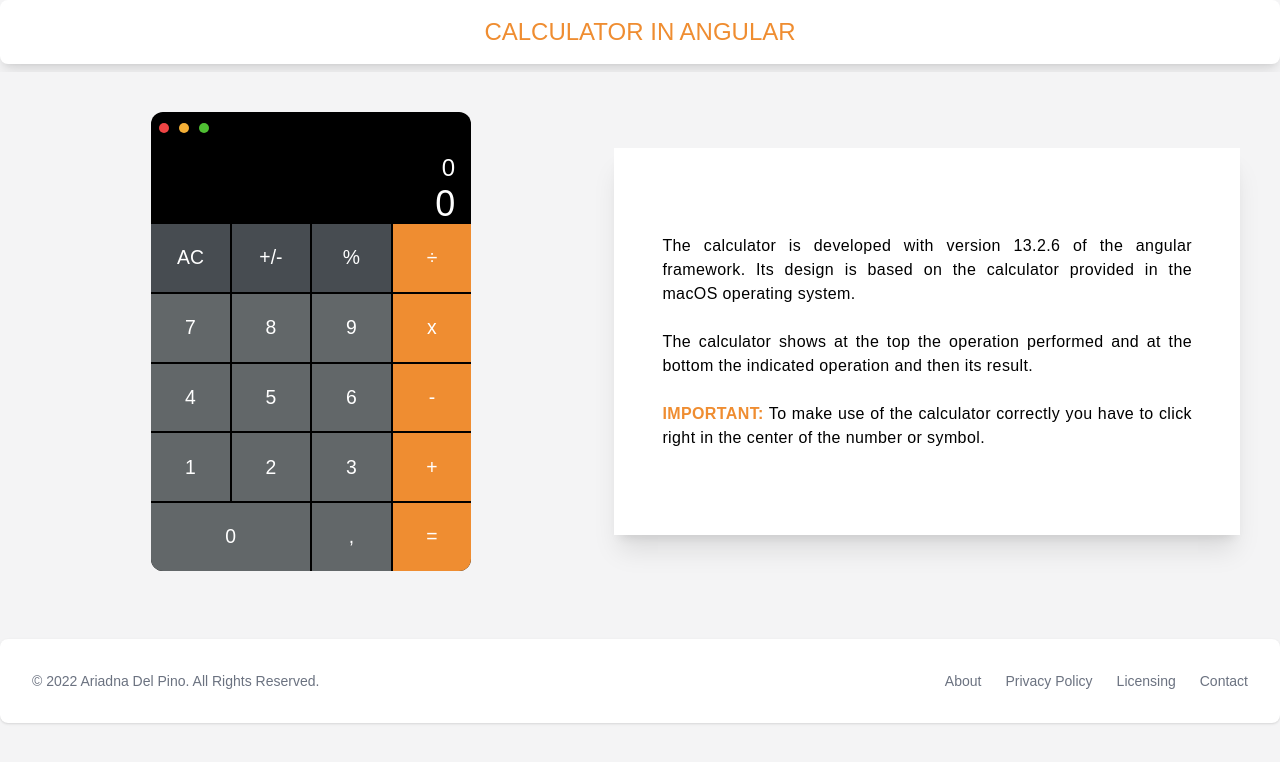
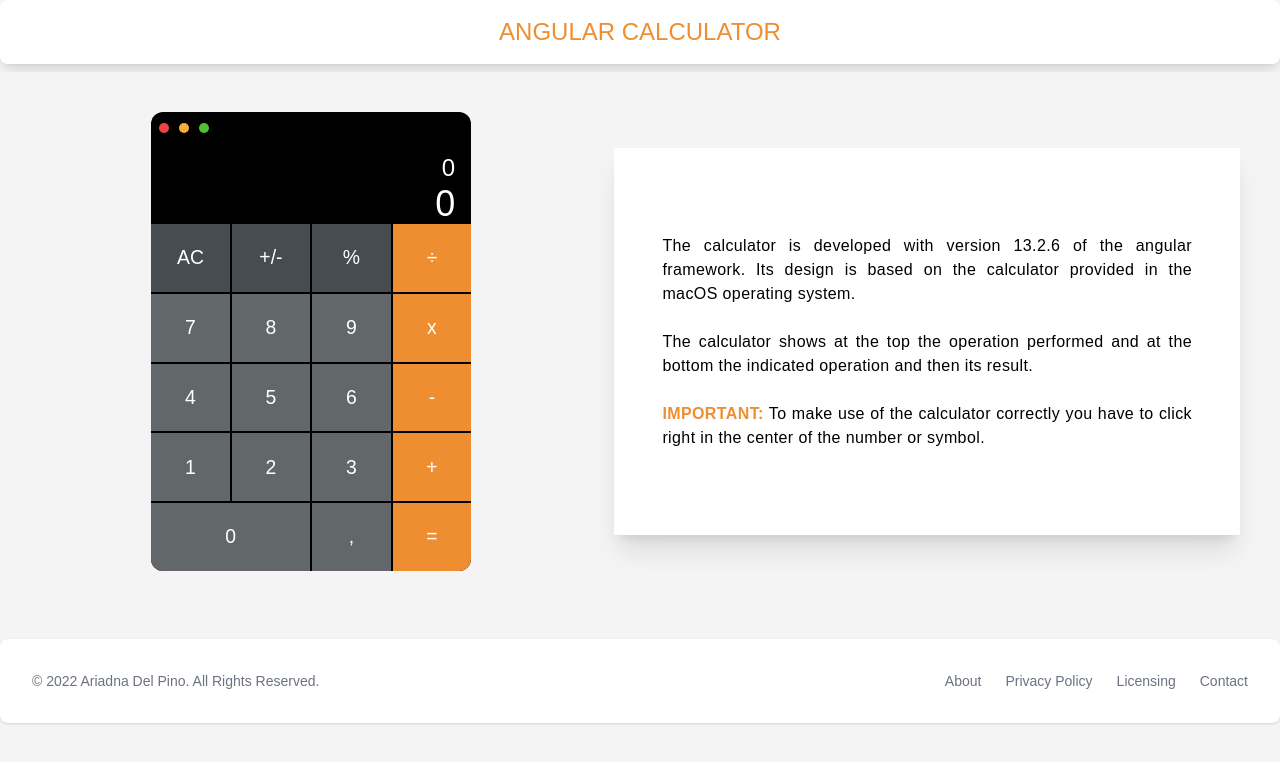
Before and after one commit to Ariadnadpd/CalculatorAngular-DAW2, an Angular app: page / in a window 1280 px wide. Shown: the top 762 px of the page. Built offline with nearby package versions, Linux system fonts and the light colour scheme.

Commit message:
Change of tittle

```diff
--- a/src/app/navbar/navbar.component.html
+++ b/src/app/navbar/navbar.component.html
@@ -1,5 +1,5 @@
 <nav class="overflow-hidden bg-white shadow-lg px-2 sm:px-4 py-4 rounded-lg">
     <div class="flex justify-center items-center mx-auto">
-        <h1 class="text-center uppercase text-orangem text-2xl"> Calculator in Angular</h1>
+        <h1 class="text-center uppercase text-orangem text-2xl"> Angular calculator</h1>
     </div>
 </nav>
```
